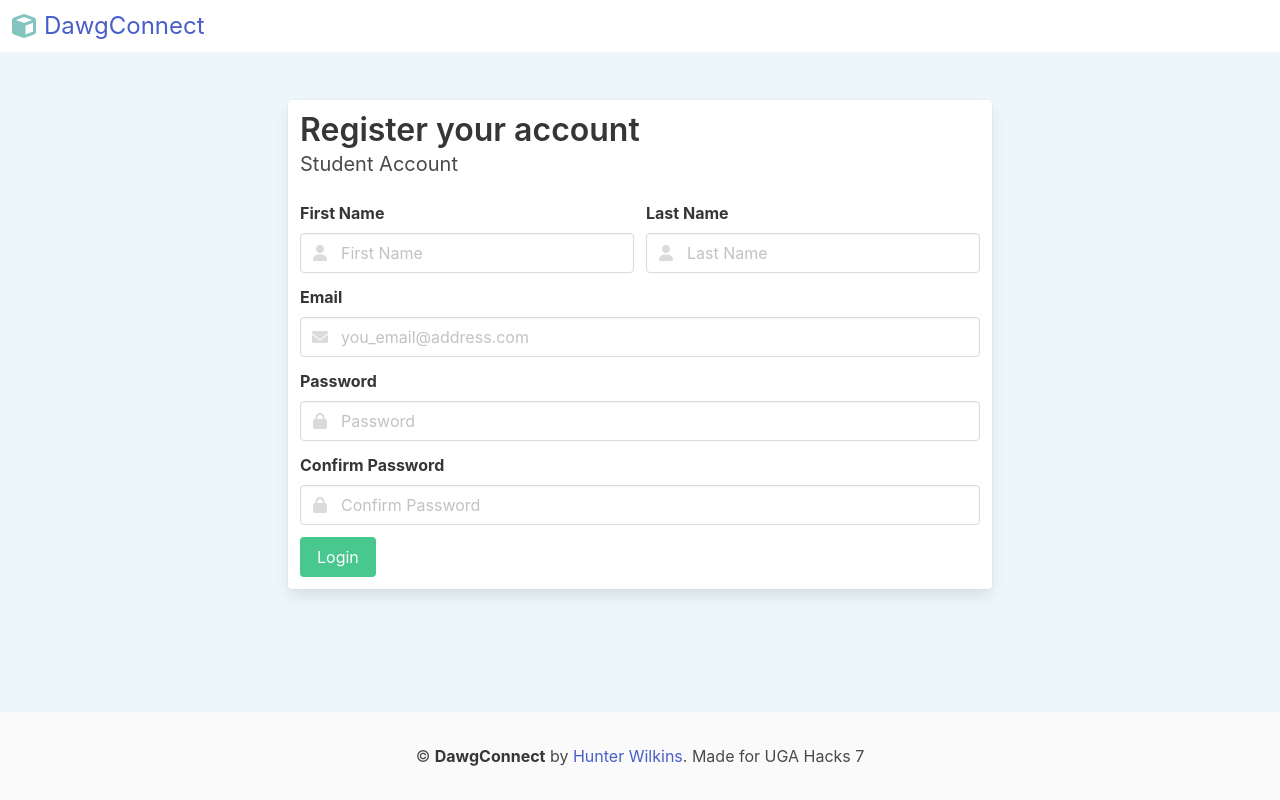
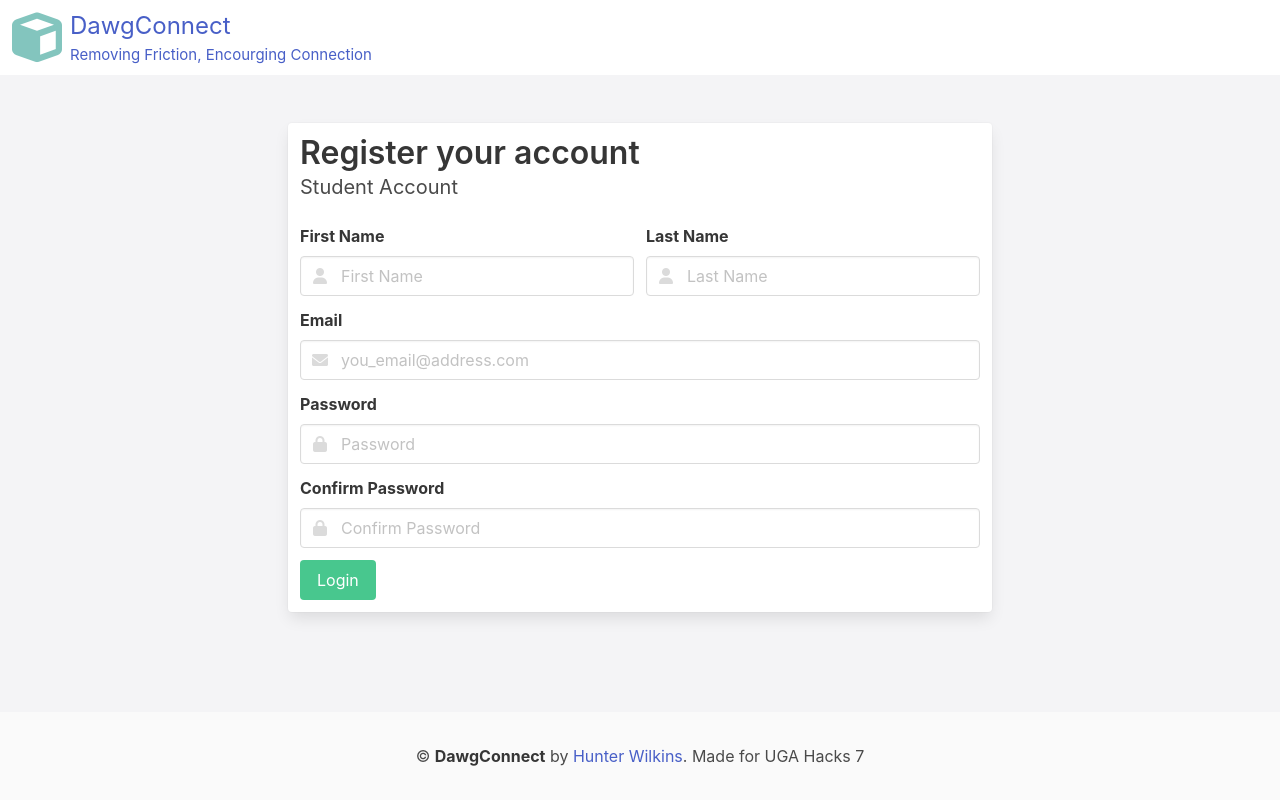
Before and after one commit to galaxyproduction/dawg-connect, a Flask app: page /register in a window 1280 px wide. Run offline with Flask 2, Linux system fonts and the light colour scheme; parts of the project's set-up code (start-up, migrations or seed data) failed here and were passed over.

Commit message:
Added final touched

```diff
--- a/backend/register.py
+++ b/backend/register.py
@@ -75,7 +75,7 @@
             config.mydb.commit()
 
             token = backend.crypt.encode_jwt(
-                mycursor.lastrowid, fname, 'teacher')
+                mycursor.lastrowid, fname, 'professor')
 
             resp = make_response(redirect(url_for('teacher_page.teacher')))
             resp.set_cookie('jwt', token)
--- a/backend/teacher.py
+++ b/backend/teacher.py
@@ -93,7 +93,7 @@
 
         mycursor = config.mydb.cursor()
 
-        sql = "INSERT INTO Position (professor, course, description, location, startTime, endTime) VALUES (%s, %s, %s, %s, %s, %s, %s)"
+        sql = "INSERT INTO Position (professor, course, description, location, startTime, endTime) VALUES (%s, %s, %s, %s, %s, %s)"
         val = (uid, subject + course, description, location, startTime, endTime)
         mycursor.execute(sql, val)
 
--- a/static/css/styles.css
+++ b/static/css/styles.css
@@ -1,5 +1,5 @@
 body {
-    --background: #edf6f9;
+    --background: #F4F4F6;
     --primary-dark: #006d77;
     --primary-light: #83c5be;
     --secondary-dark: #e29578;
@@ -9,7 +9,11 @@
     min-height: 100vh;
     flex-direction: column;
 
-    background-color: var(--background);
+    background-color: var(--background) !important;
+}
+
+.section {
+    background-color: var(--background) !important;
 }
 
 .logo {
--- a/templates/base.html
+++ b/templates/base.html
@@ -19,8 +19,11 @@
     <nav class="navbar" role="navigation" aria-label="main navigation">
         <div class="navbar-brand">
             <a class="navbar-item logo" href="index.html">
-                <i class="fa-solid fa-cube"></i>
-                DawgConnect
+                <i class="fa-solid fa-cube" style="font-size: 50px"></i>
+                <div>
+                    <p>DawgConnect</p>
+                    <p style="font-size: 15px">Removing Friction, Encourging Connection</p>
+                </div>
             </a>
         </div>
         {% block logout %}{% endblock %}
```
Also changed, not shown: backend/student.py (+14 -15 lines).
